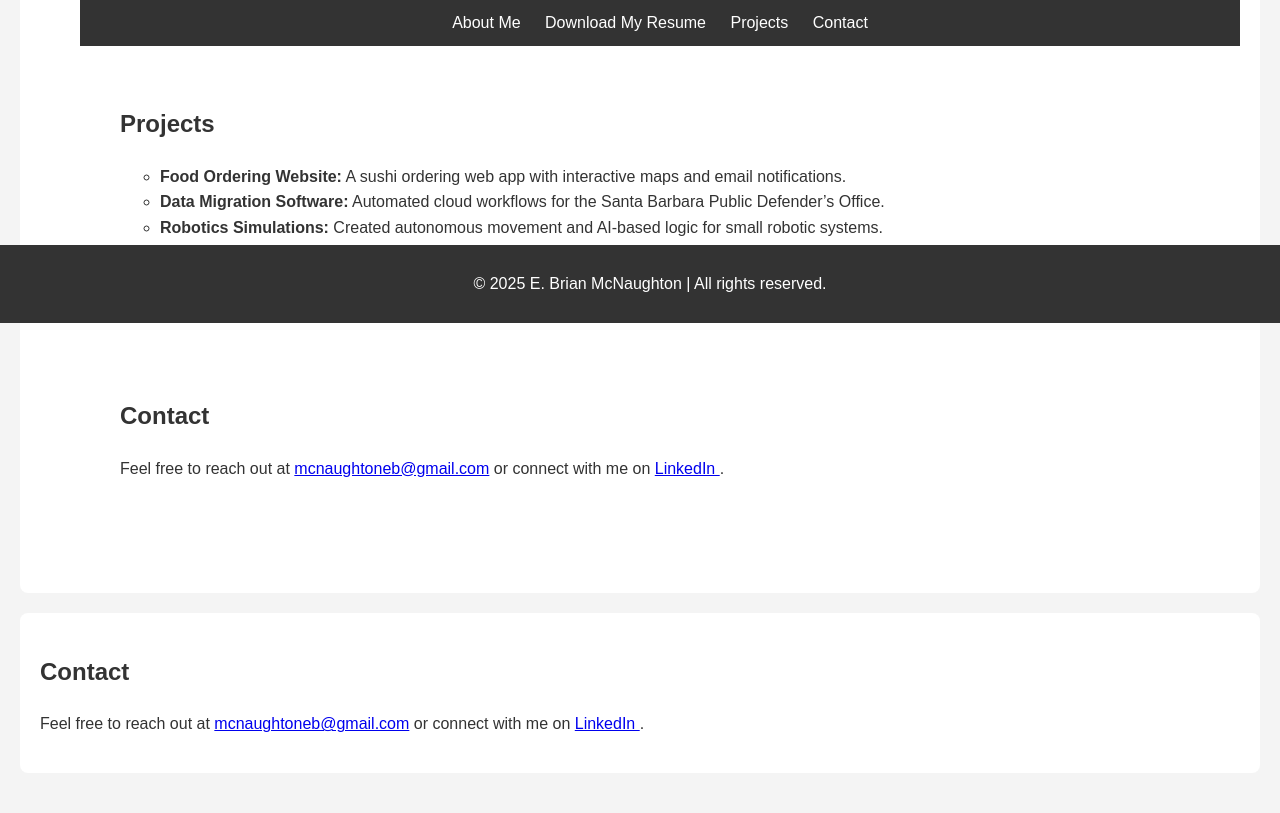
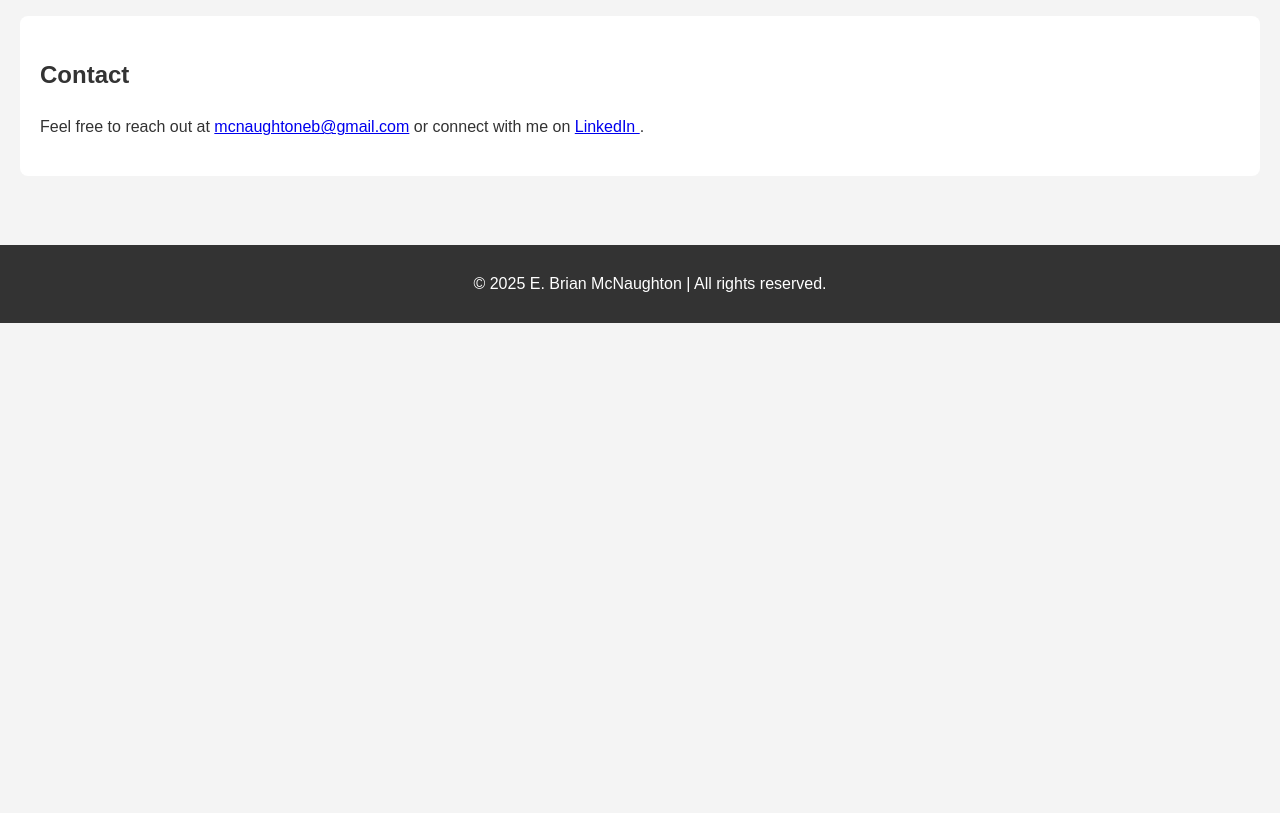
Before and after one commit to BrianMcNaughton1/Personal-Webpage, a plain HTML site: page index.html in a window 1280 px wide. Shown: the part 477-1290 px from the top of the page. After the commit the page ends 800 px from the top, so only its background shows below. Drawn offline with Linux system fonts and the light colour scheme.

Commit message:
Update index.html

```diff
--- a/index.html
+++ b/index.html
@@ -27,37 +27,8 @@
       <ul>
         <li><strong>Food Ordering Website:</strong> A sushi ordering web app with interactive maps and email notifications.</li>
         <li><strong>Data Migration Software:</strong> Automated cloud workflows for the Santa Barbara Public Defender’s Office.</li>
-       <!DOCTYPE html>
-<html lang="en">
-<head>
-  <meta charset="UTF-8" />
-  <meta name="viewport" content="width=device-width, initial-scale=1.0" />
-  <title>E. Brian McNaughton | Personal Webpage</title>
-  <link rel="stylesheet" href="styles.css" />
-</head>
-<body>
-  <header>
-    <h1>Hi, I’m E. Brian McNaughton</h1>
-    <h2>Welcome to My Personal Webpage</h2>
-    <nav>
-      <ul>
-        <li><a href="about.html">About Me</a></li>
-        <li><a href="E.Brian_Resume_2025.pdf" download>Download My Resume</a></li>
-        <li><a href="#projects">Projects</a></li>
-        <li><a href="#contact">Contact</a></li>
-      </ul>
-    </nav>
-  </header>
-
-  <main>
-    <!-- Projects Section -->
-    <section id="projects">
-      <h2>Projects</h2>
-      <ul>
-        <li><strong>Food Ordering Website:</strong> A sushi ordering web app with interactive maps and email notifications.</li>
-        <li><strong>Data Migration Software:</strong> Automated cloud workflows for the Santa Barbara Public Defender’s Office.</li>
         <li><strong>Robotics Simulations:</strong> Created autonomous movement and AI-based logic for small robotic systems.</li>
-        <li><strong>Battleship Game:</strong> Created 2-player Battleship game for intro to computer science class</li>
+        <li><strong>Battleship Game:</strong> Created a 2-player Battleship game for my introductory computer science class.</li>
         <li><strong>Linko:</strong> An AI-powered job search assistant that automates LinkedIn outreach and applications through personalized, context-aware communication.</li>
       </ul>
     </section>
@@ -81,26 +52,3 @@
   </footer>
 </body>
 </html>
-
-      </ul>
-    </section>
-
-    <!-- Contact Section -->
-    <section id="contact">
-      <h2>Contact</h2>
-      <p>
-        Feel free to reach out at
-        <a href="mailto:mcnaughtoneb@gmail.com">mcnaughtoneb@gmail.com</a>
-        or connect with me on
-        <a href="https://www.linkedin.com/in/brian-mcnaughton1" target="_blank" rel="noopener noreferrer">
-          LinkedIn
-        </a>.
-      </p>
-    </section>
-  </main>
-
-  <footer>
-    <p>&copy; 2025 E. Brian McNaughton | All rights reserved.</p>
-  </footer>
-</body>
-</html>
```
